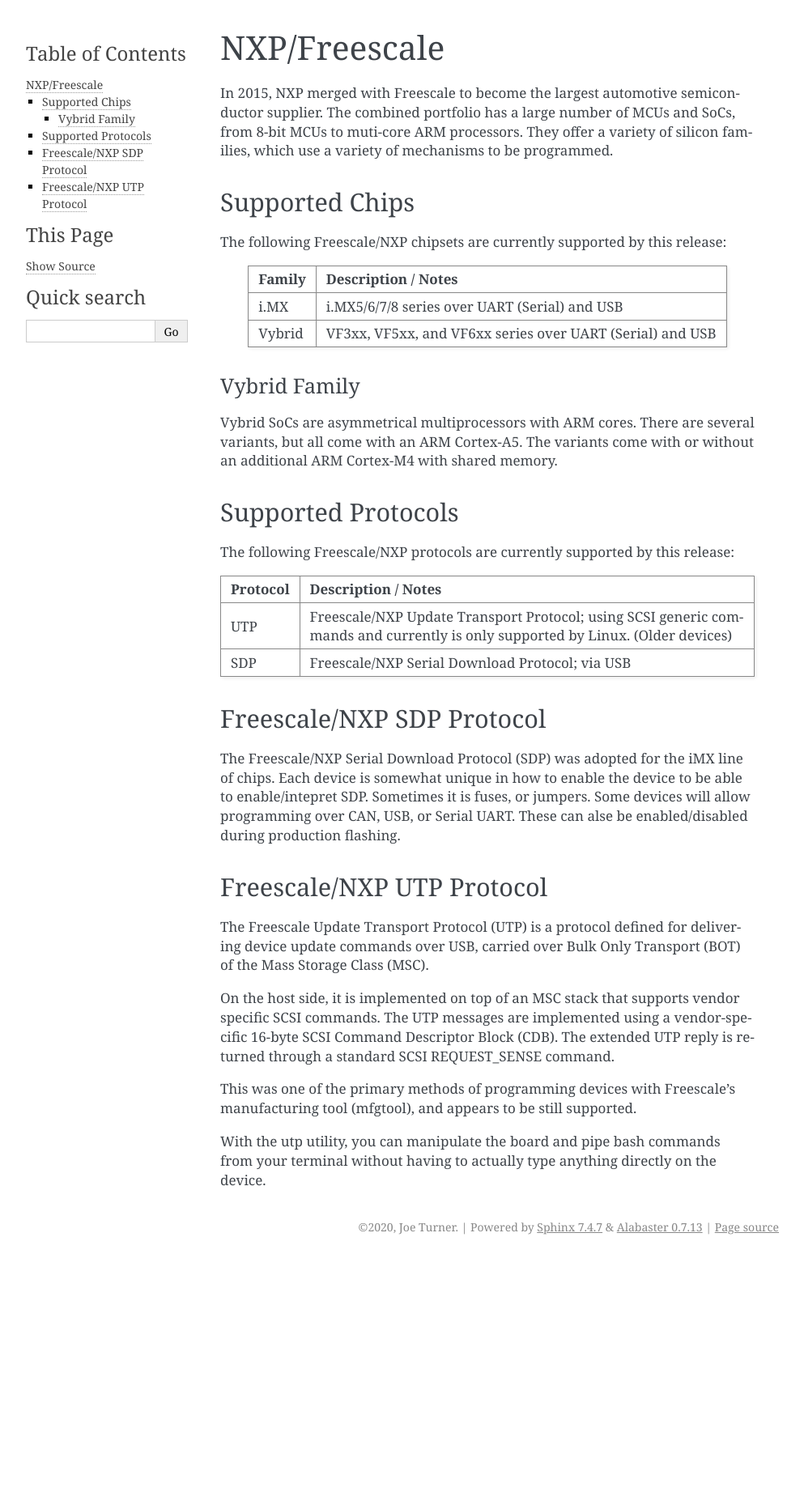
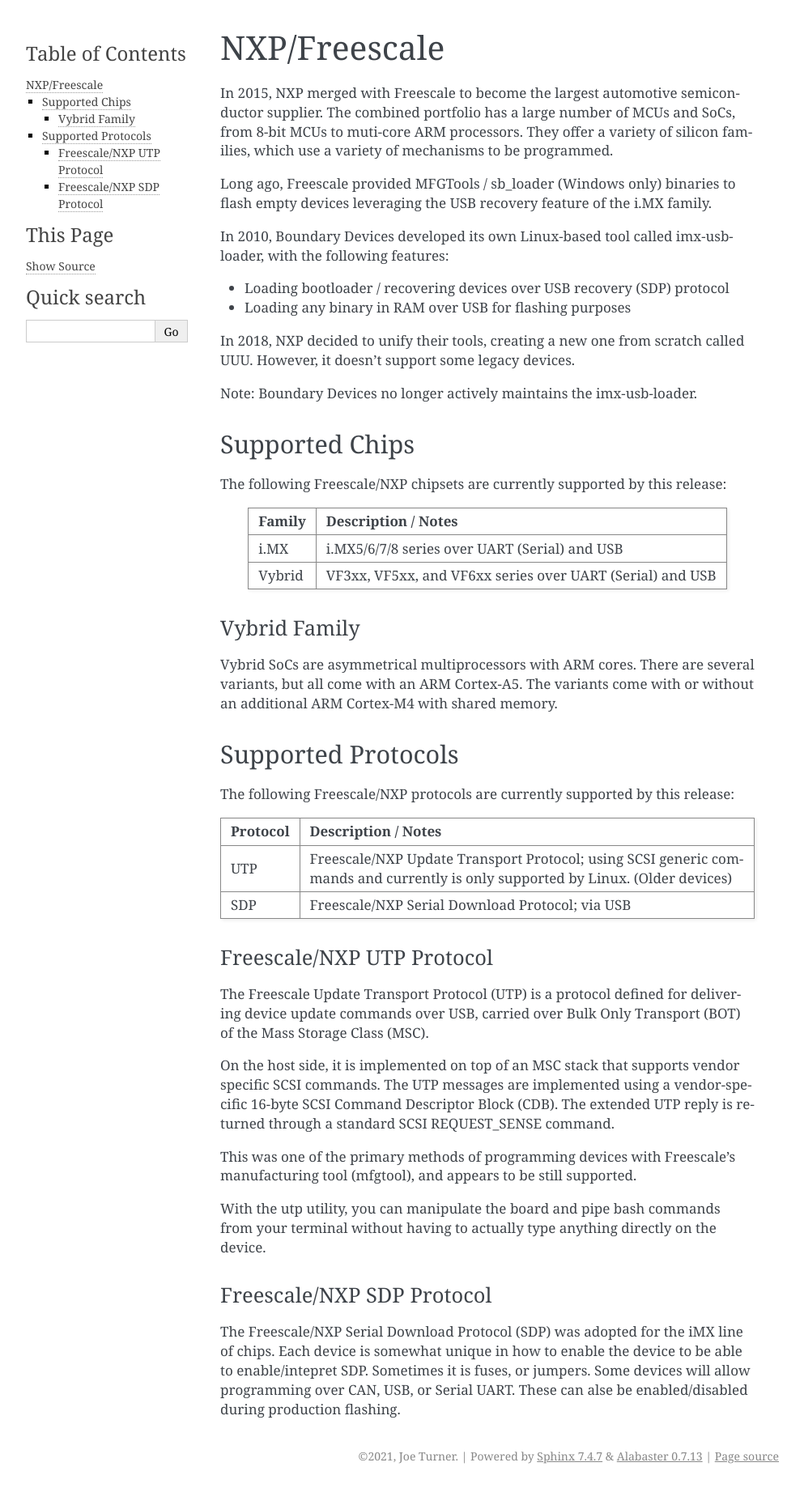
Before and after one commit to IO-Industrial/superflash, a Sphinx documentation site: the page built from doc/nxp.rst, in a window 1280 px wide. Shown: the whole page at 81% size, without its empty margins (148-1141 px from the left). Built offline with Sphinx 7.4.7, drawn with Linux system fonts in a browser that asks for light colours; before the commit the page ends 1555 px from its top, so only the background shows below that.

Commit message:
work in progress - updating draft documentation

```diff
--- a/doc/conf.py
+++ b/doc/conf.py
@@ -20,13 +20,13 @@
 # -- Project information -----------------------------------------------------
 
 project = u'superflash'
-copyright = u'2020, Joe Turner'
+copyright = u'2021, Joe Turner'
 author = u'Joe Turner'
 
 # The short X.Y version
 version = u''
 # The full version, including alpha/beta/rc tags
-release = u'0.0.0'
+release = u'0.0.1'
 
 
 # -- General configuration ---------------------------------------------------
--- a/doc/index.rst
+++ b/doc/index.rst
@@ -7,6 +7,7 @@
 
    intro
    nxp
+   superflash
    utilities
 
 Indices and tables
--- a/doc/nxp.rst
+++ b/doc/nxp.rst
@@ -5,6 +5,20 @@
 The combined portfolio has a large number of MCUs and SoCs, from 8-bit MCUs to muti-core ARM
 processors.  They offer a variety of silicon families, which use a variety of mechanisms to
 be programmed.
+
+Long ago, Freescale provided MFGTools / sb_loader (Windows only) binaries to flash empty devices
+leveraging the USB recovery feature of the i.MX family.
+
+In 2010, Boundary Devices developed its own Linux-based tool called imx-usb-loader, with
+the following features:
+
+- Loading bootloader / recovering devices over USB recovery (SDP) protocol
+- Loading any binary in RAM over USB for flashing purposes
+
+In 2018, NXP decided to unify their tools, creating a new one from scratch called UUU.  However,
+it doesn't support some legacy devices.
+
+Note: Boundary Devices no longer actively maintains the imx-usb-loader.
 
 Supported Chips
 ---------------
@@ -66,3 +72,11 @@
 With the utp utility, you can manipulate the board and pipe bash commands
 from your terminal without having to actually type anything directly on the
 device.
+
+Freescale/NXP SDP Protocol
+^^^^^^^^^^^^^^^^^^^^^^^^^^
+
+The Freescale/NXP Serial Download Protocol (SDP) was adopted for the iMX line of chips.
+Each device is somewhat unique in how to enable the device to be able to enable/intepret
+SDP.  Sometimes it is fuses, or jumpers.  Some devices will allow programming over CAN, USB,
+or Serial UART.  These can alse be enabled/disabled during production flashing.
--- a/doc/utilities.rst
+++ b/doc/utilities.rst
@@ -2,7 +2,7 @@
 ======================
 
 Using UTP Utility
-^^^^^^^^^^^^^^^^^
+-----------------
 
 Superflash provides a stand-alone utility, "utp," that will send UTP messages to
 your hardware device.  This requires that your device be booted into the
```
Also changed, not shown: other parts of doc/nxp.rst (+1 -9 lines), doc/superflash.rst (+14 -0 lines).
